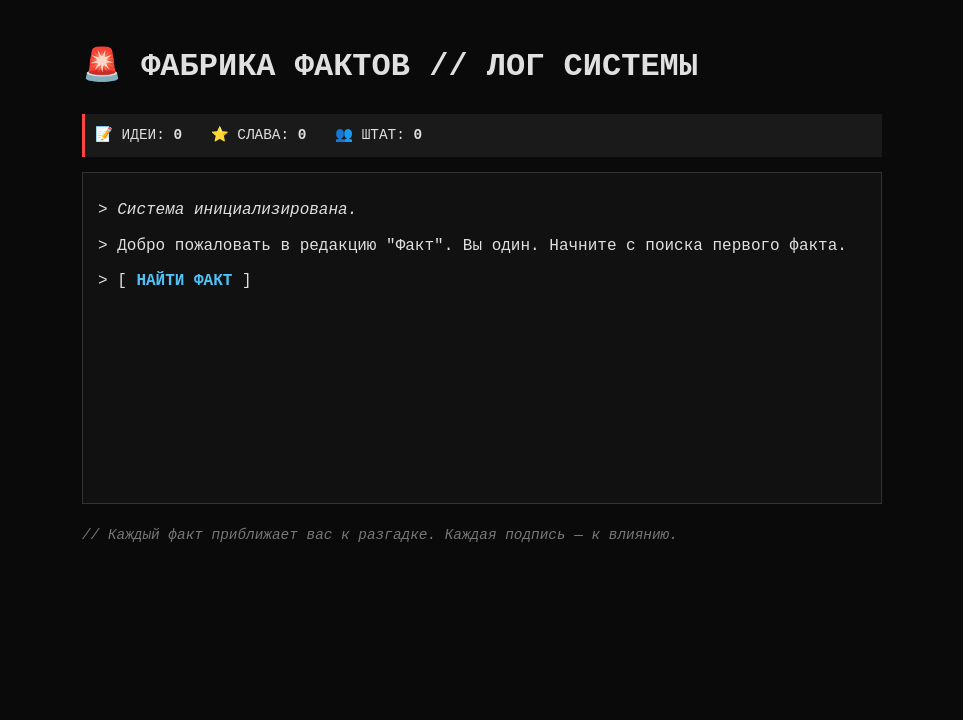
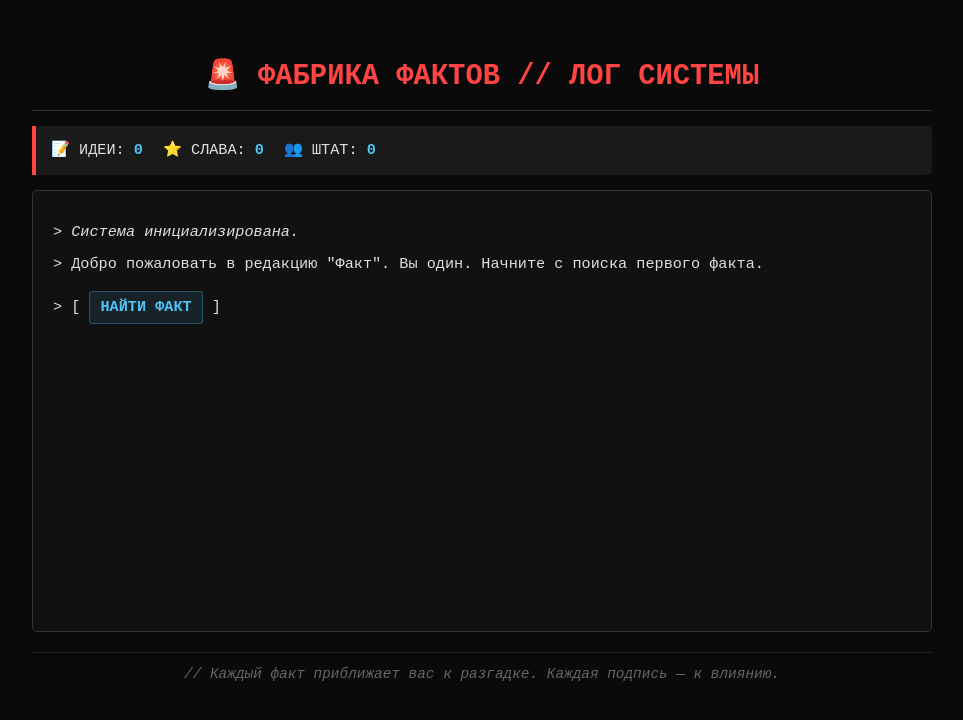
Before and after one commit to temaky4-wq/grehfakts, a plain HTML site: page index.html in a window 1280 px wide. Shown: the whole page, without its empty margins (158-1121 px from the left). Drawn offline with Linux system fonts and the light colour scheme.

Commit message:
Update style.css

```diff
--- a/style.css
+++ b/style.css
@@ -5,33 +5,123 @@ body {
     line-height: 1.6;
     margin: 0;
     padding: 20px;
+    font-size: 16px;
 }
-.container { max-width: 800px; margin: 0 auto; }
+
+.container {
+    max-width: 900px;
+    margin: 0 auto;
+    padding: 15px;
+}
+
+header h1 {
+    color: #ff4444;
+    text-align: center;
+    font-size: 1.8em;
+    margin-bottom: 10px;
+    border-bottom: 1px solid #333;
+    padding-bottom: 10px;
+}
+
 .status-bar {
     background: #1a1a1a;
-    padding: 10px;
+    padding: 12px 15px;
     margin: 15px 0;
-    border-left: 3px solid #ff4444;
-    font-size: 0.9em;
+    border-left: 4px solid #ff4444;
+    font-size: 0.95em;
+    display: flex;
+    flex-wrap: wrap;
+    gap: 20px;
+    border-radius: 0 5px 5px 0;
 }
-.status-bar span { margin-right: 20px; }
+
+.status-bar span {
+    white-space: nowrap;
+}
+
+.status-bar strong {
+    color: #4fc3f7;
+    font-weight: bold;
+}
+
 .log {
-    min-height: 300px;
+    min-height: 400px;
     border: 1px solid #333;
-    padding: 15px;
+    padding: 20px;
     margin-bottom: 20px;
     overflow-y: auto;
     background: #111;
+    border-radius: 5px;
+    font-size: 0.95em;
 }
-.log p { margin: 10px 0; }
+
+.log p {
+    margin: 10px 0;
+    line-height: 1.5;
+    animation: fadeIn 0.5s ease-out;
+}
+
+@keyframes fadeIn {
+    from { opacity: 0; transform: translateY(-5px); }
+    to { opacity: 1; transform: translateY(0); }
+}
+
 .cmd {
     color: #4fc3f7;
     text-decoration: none;
     font-weight: bold;
     cursor: pointer;
+    background: rgba(79, 195, 247, 0.1);
+    padding: 4px 10px;
+    border-radius: 3px;
+    display: inline-block;
+    margin: 5px 0;
+    transition: all 0.2s;
+    border: 1px solid rgba(79, 195, 247, 0.3);
 }
+
 .cmd:hover {
-    color: #fff;
-    background-color: #4fc3f7;
+    color: #ffffff;
+    background-color: rgba(79, 195, 247, 0.3);
+    transform: translateX(3px);
 }
-.hint { color: #777; font-style: italic; font-size: 0.9em; }
+
+.cmd:active {
+    transform: translateX(1px);
+}
+
+.thought {
+    color: #888;
+    font-style: italic;
+    padding-left: 20px;
+    border-left: 2px solid #444;
+    margin: 10px 0;
+}
+
+.hint {
+    color: #666;
+    font-style: italic;
+    font-size: 0.9em;
+    text-align: center;
+    margin-top: 20px;
+    padding-top: 10px;
+    border-top: 1px solid #222;
+}
+
+/* Стили для мобильных устройств */
+@media (max-width: 768px) {
+    body {
+        padding: 10px;
+        font-size: 14px;
+    }
+
+    .status-bar {
+        flex-direction: column;
+        gap: 8px;
+    }
+
+    .log {
+        min-height: 300px;
+        padding: 15px;
+    }
+}
```
